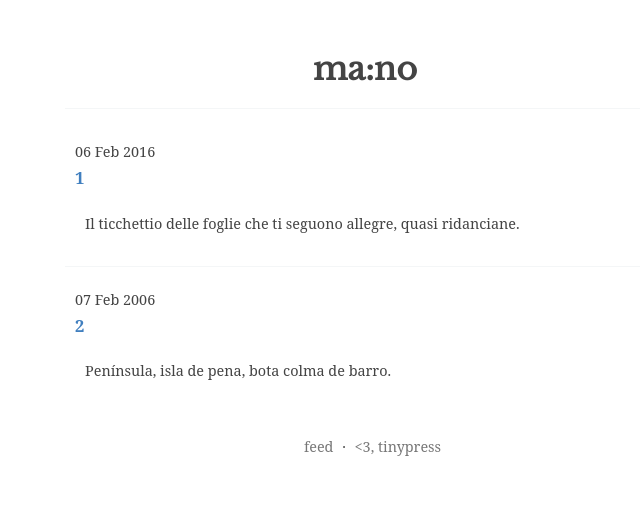
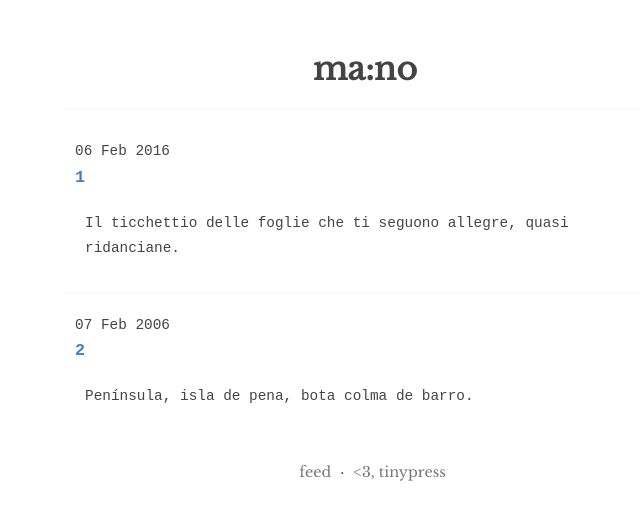
Before and after one commit to marconoris/marconoris.github.io, a Jekyll site: the page built from index.html, in a window 1280 px wide. Shown: the top 520 px of the page, without its empty margins (275-915 px from the left). Built offline with Jekyll 4.4.1, drawn with Linux system fonts in a browser that asks for light colours; the list of posts is cut into pages by our own code.

Commit message:
Update style.css

```diff
--- a/assets/css/style.css
+++ b/assets/css/style.css
@@ -9,7 +9,7 @@
 
 body{
     line-height: 1.6em;
-    font-family: "Noto Serif","Libre Baskerville", serif;
+    font-family: "Libre Baskerville", serif;
     color: #444;
     padding-top: 20px
 }
@@ -55,6 +55,7 @@ time{
 article{
     padding: 15px;
     font-size: 90%;
+    Font-family:"courier new", monospace;
 }
 article p{
     padding: 10px
```
